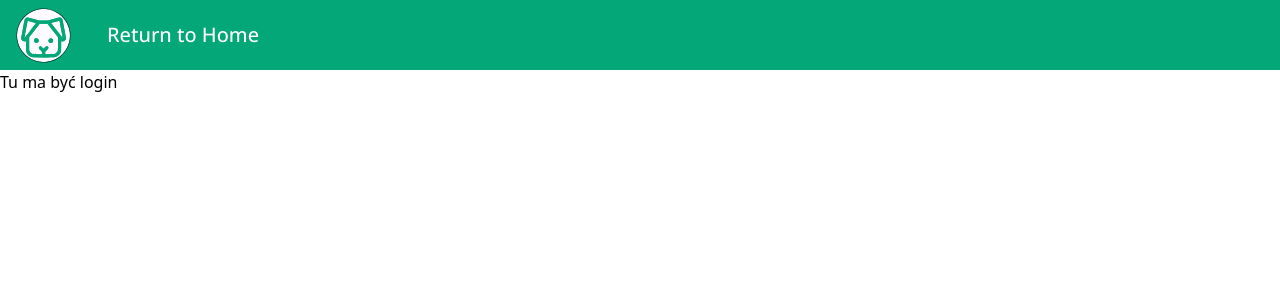
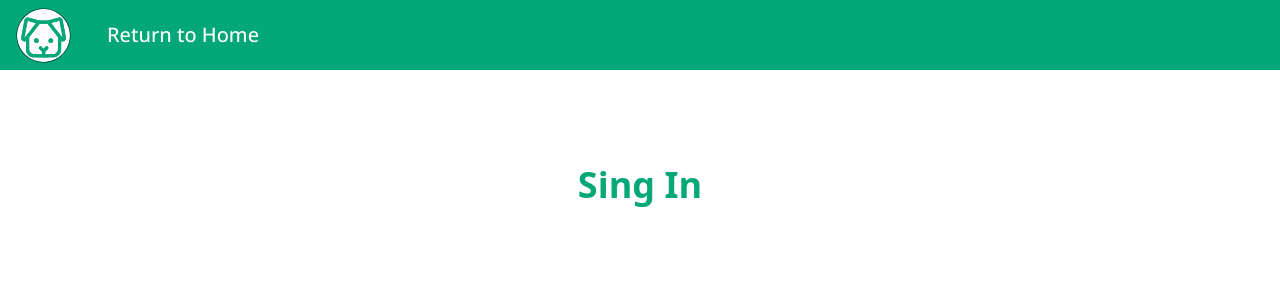
Before and after one commit to ProfessorKT/homepetguardians, a Next.js app: page /Login/Login in a window 1280 px wide. Shown: the top 300 px of the page. Built offline with nearby package versions, Linux system fonts and the light colour scheme.

Commit message:
Added Sing In text

```diff
--- a/src/pages/Login/Login.jsx
+++ b/src/pages/Login/Login.jsx
@@ -5,7 +5,10 @@ export default function Login() {
   return (
     <>
       <RootLayout />
-      <div className="">Tu ma być login</div>
+      <div className="h-screen w-screen flex justify-center">
+        <p className="text-[#04A777] font-semibold text-[36px] pt-[88px]">Sing In</p>
+      </div>
+
     </>
   );
 }
```
